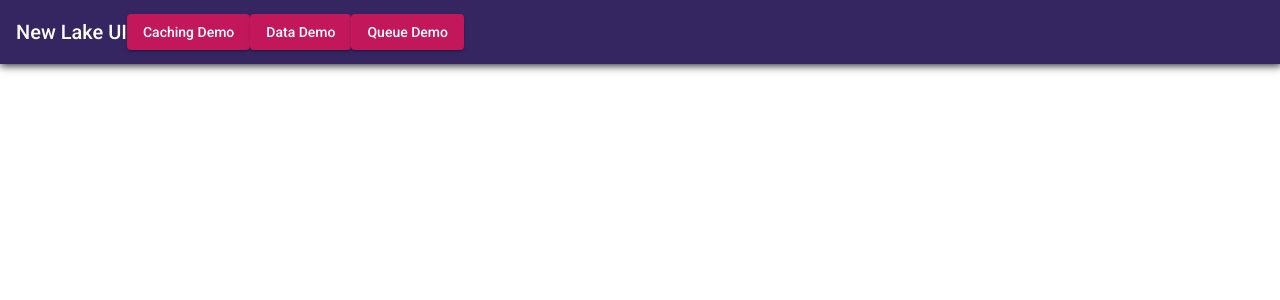
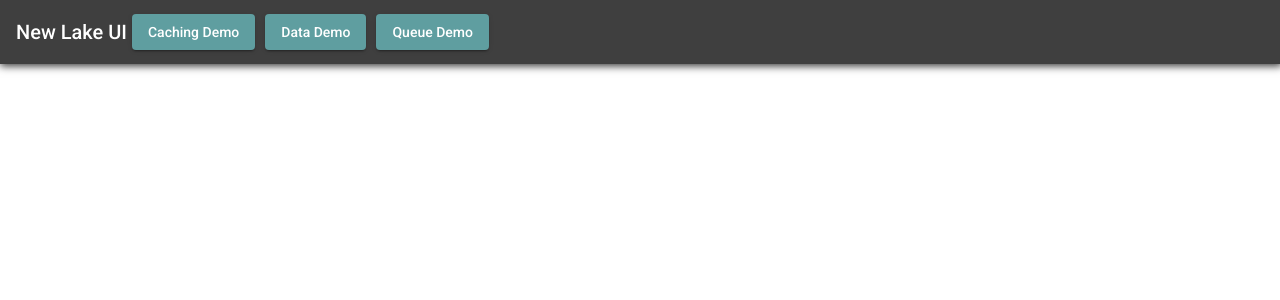
Before and after one commit to jonlk/new-lake-ui, an Angular app: page / in a window 1280 px wide. Shown: the top 300 px of the page. Built offline with nearby package versions, Linux system fonts and the light colour scheme.

Commit message:
setup service and http

```diff
--- a/src/app/app.component.css
+++ b/src/app/app.component.css
@@ -4,5 +4,11 @@
     top: 0; /* Sets the sticky toolbar to be on top */
     z-index: 1000;
     box-shadow: 1px 1px 8px 1px rgb(51, 51, 51);
-    background-color: rgb(53, 38, 98);
+    background-color: rgb(63, 63, 63);
 }
+
+.navbar-button{
+    margin-left: 5px;
+    margin-right: 5px;
+    background-color: cadetblue;
+}
--- a/src/app/app.component.html
+++ b/src/app/app.component.html
@@ -1,8 +1,8 @@
 <mat-toolbar color="primary" class="app-toolbar">
   <span>New Lake UI</span>
-  <button mat-raised-button color="primary" [routerLink]="['/feature/cache']" class="menu-button">Caching Demo</button>
-  <button mat-raised-button color="primary" [routerLink]="['/feature/data']" class="menu-button">Data Demo</button>
-  <button mat-raised-button color="primary" [routerLink]="['/feature/queue']" class="menu-button">Queue Demo</button>
+  <button mat-raised-button color="primary" [routerLink]="['/feature/cache']" class="navbar-button">Caching Demo</button>
+  <button mat-raised-button color="primary" [routerLink]="['/feature/data']" class="navbar-button">Data Demo</button>
+  <button mat-raised-button color="primary" [routerLink]="['/feature/queue']" class="navbar-button">Queue Demo</button>
 </mat-toolbar>
 <br>
 <router-outlet></router-outlet>
--- a/src/app/app.module.ts
+++ b/src/app/app.module.ts
@@ -4,6 +4,7 @@ import { BrowserModule } from '@angular/platform-browser';
 import { AppRoutingModule } from './app-routing.module';
 import { AppComponent } from './app.component';
 import { BrowserAnimationsModule } from '@angular/platform-browser/animations';
+import { HttpClientModule } from '@angular/common/http';
 
 // Material
 import { MatToolbarModule } from '@angular/material/toolbar';
@@ -18,6 +19,7 @@ import { MatButtonModule } from '@angular/material/button';
     BrowserModule,
     AppRoutingModule,
     BrowserAnimationsModule,
+    HttpClientModule,
     MatToolbarModule,
     MatIconModule,
     MatButtonModule
--- a/src/app/feature/cache/cache.component.ts
+++ b/src/app/feature/cache/cache.component.ts
@@ -1,4 +1,5 @@
 import { Component, OnInit } from '@angular/core';
+import { CacheService } from './cache.service';
 
 @Component({
   selector: 'app-cache',
@@ -7,7 +8,8 @@ import { Component, OnInit } from '@angular/core';
 })
 export class CacheComponent implements OnInit {
 
-  constructor() { }
+  constructor(private cacheService: CacheService) { }
+
   ngOnInit(): void { }
 
 }
--- /dev/null
+++ b/src/app/feature/cache/cache.service.ts
@@ -0,0 +1,21 @@
+import { HttpClient } from '@angular/common/http';
+import { Injectable } from '@angular/core';
+import { ICacheItem } from './model';
+import { Observable } from 'rxjs';
+import { APPLICATION_API_URL } from 'src/environments/environment';
+
+@Injectable({
+  providedIn: 'root'
+})
+export class CacheService {
+
+  constructor(private httpClient: HttpClient) { }
+
+  setCacheItem(cacheItem: ICacheItem) {
+    return this.httpClient.post(`${APPLICATION_API_URL}/cache`, cacheItem);
+  }
+
+  getCacheItem(key: string): Observable<ICacheItem> {
+    return this.httpClient.get<ICacheItem>(`${APPLICATION_API_URL}/cache/${key}`);
+  }
+}
--- /dev/null
+++ b/src/app/feature/cache/model.ts
@@ -0,0 +1,6 @@
+export interface ICacheItem {
+    key: string
+    value: string
+    previousValue: string
+    lastUpdated: Date
+}
--- a/src/app/feature/feature.module.ts
+++ b/src/app/feature/feature.module.ts
@@ -1,7 +1,9 @@
 import { NgModule } from '@angular/core';
 import { CommonModule } from '@angular/common';
+import { FeatureRoutingModule } from './feature-routing.module';
+
+// biz
 import { CacheComponent } from './cache/cache.component';
-import { FeatureRoutingModule } from './feature-routing.module';
 import { DataComponent } from './data/data.component';
 import { QueueComponent } from './queue/queue.component';
 
--- a/src/environments/environment.ts
+++ b/src/environments/environment.ts
@@ -6,6 +6,7 @@ export const environment = {
   production: false
 };
 
+export const APPLICATION_API_URL = "http://new-lake.local/api";
 /*
  * For easier debugging in development mode, you can import the following file
  * to ignore zone related error stack frames such as `zone.run`, `zoneDelegate.invokeTask`.
```
Also changed, not shown: 1 other file (tests, documents, lock files or other folders).
